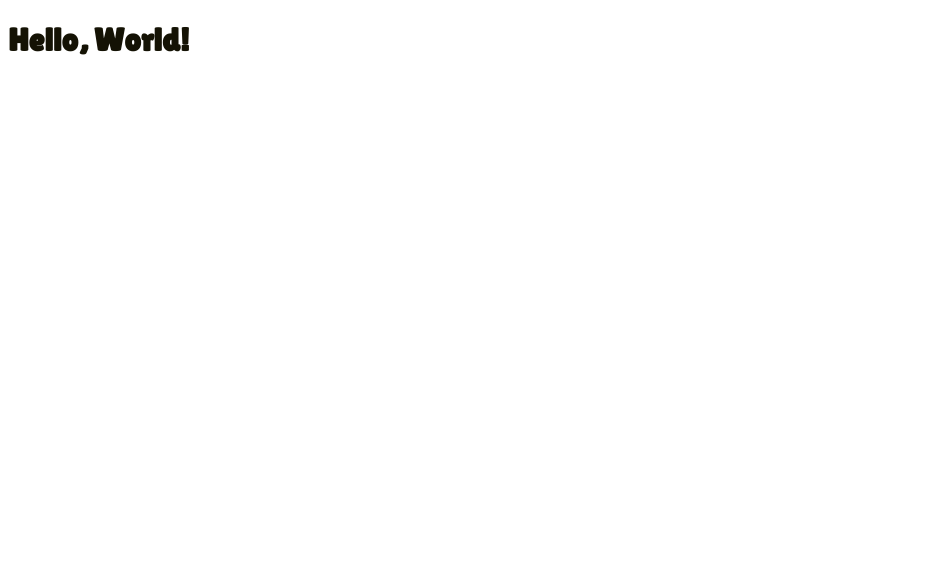
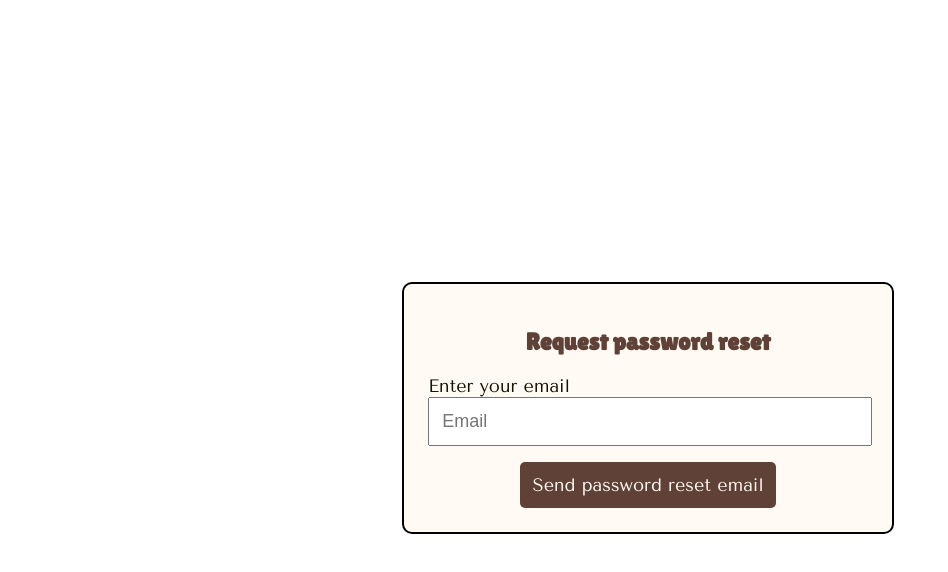
Before and after one commit to JuhoBjn/online-store, a React (Vite) app in the folder frontend/: page /reset-password in a window 1280 px wide. Before the commit this address led to /. Shown: the top 572 px of the page, without its empty margins (0-948 px from the left). Built offline with nearby package versions, Linux system fonts and the light colour scheme.

Commit message:
Add page to reset password #73

```diff
--- a/frontend/src/App.jsx
+++ b/frontend/src/App.jsx
@@ -9,6 +9,7 @@ import { AuthContext } from "./utils/AuthContext";
 import { signup, login } from "./utils/UsersAPI";
 import Home from "./pages/home/Home";
 import Authorization from "./pages/authorization/Authorization";
+import ResetPassword from "./pages/reset-password/ResetPassword";
 
 import "./App.css";
 
@@ -20,6 +21,10 @@ const router = createBrowserRouter([
   {
     path: "/auth",
     element: <Authorization />
+  },
+  {
+    path: "/reset-password",
+    element: <ResetPassword />
   },
   {
     path: "*",
--- /dev/null
+++ b/frontend/src/pages/reset-password/ResetPassword.css
@@ -0,0 +1,8 @@
+.reset-password-page {
+  height: 100vh;
+  width: 100vw;
+  display: flex;
+  justify-content: center;
+  align-items: center;
+  overflow: hidden;
+}
--- /dev/null
+++ b/frontend/src/pages/reset-password/ResetPassword.jsx
@@ -0,0 +1,20 @@
+import RequestPasswordResetForm from "./RequestPasswordResetForm";
+import SetNewPasswordForm from "./SetNewPasswordForm";
+
+import "./ResetPassword.css";
+
+const ResetPassword = () => {
+  const resetToken = location.hash ? location.hash.substr(1) : false;
+
+  return (
+    <div className="reset-password-page">
+      {resetToken ? (
+        <SetNewPasswordForm resetToken={resetToken} />
+      ) : (
+        <RequestPasswordResetForm />
+      )}
+    </div>
+  );
+};
+
+export default ResetPassword;
--- a/frontend/src/pages/reset-password/SetNewPasswordForm.jsx
+++ b/frontend/src/pages/reset-password/SetNewPasswordForm.jsx
@@ -19,7 +19,6 @@ const SetNewPasswordForm = ({ resetToken }) => {
       passwordRef.current.value
     );
     if (response !== true) {
-      console.log(response);
       setError(response);
     } else {
       navigate("/auth");
```
